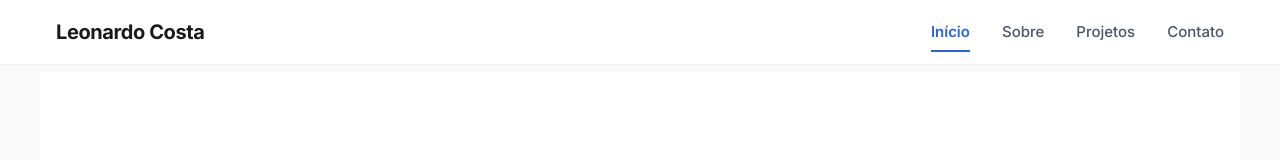
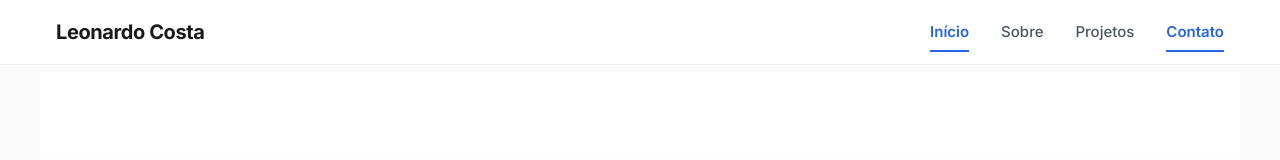
Before and after one commit to leon-rdo/leonardo-pholium, a Nuxt app: page / in a window 1280 px wide. Shown: the top 160 px of the page. Built offline with nearby package versions, Linux system fonts and the light colour scheme; no server answers.

Commit message:
refactor: change contact nav item link

```diff
--- a/app/components/AppNavbar.vue
+++ b/app/components/AppNavbar.vue
@@ -55,7 +55,7 @@ const navItems = [
     { label: 'Início', to: '/', icon: 'mdi-home' },
     { label: 'Sobre', to: '/about', icon: 'mdi-information' },
     { label: 'Projetos', to: '/projects', icon: 'mdi-folder-multiple' },
-    { label: 'Contato', to: '/contact', icon: 'mdi-email' },
+    { label: 'Contato', to: '/#contact', icon: 'mdi-email' },
 ];
 
 onMounted(() => {
```
